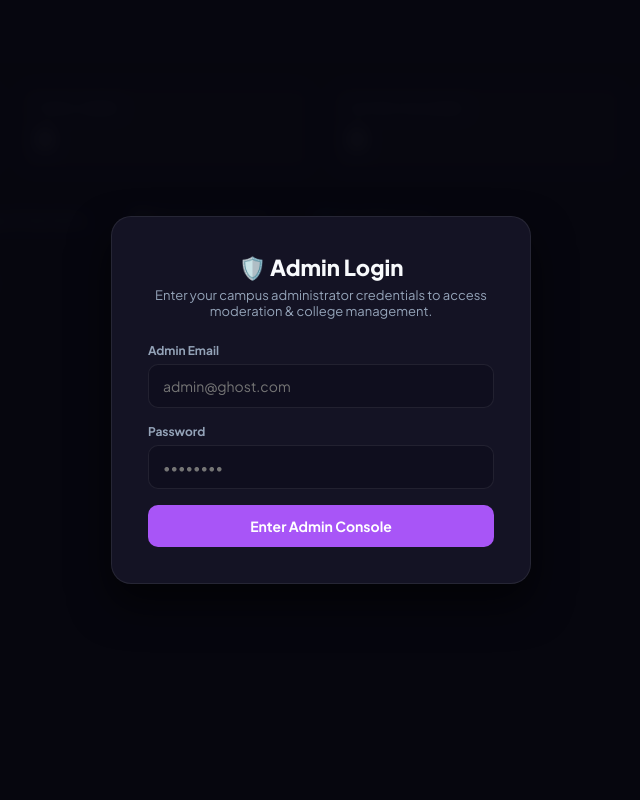
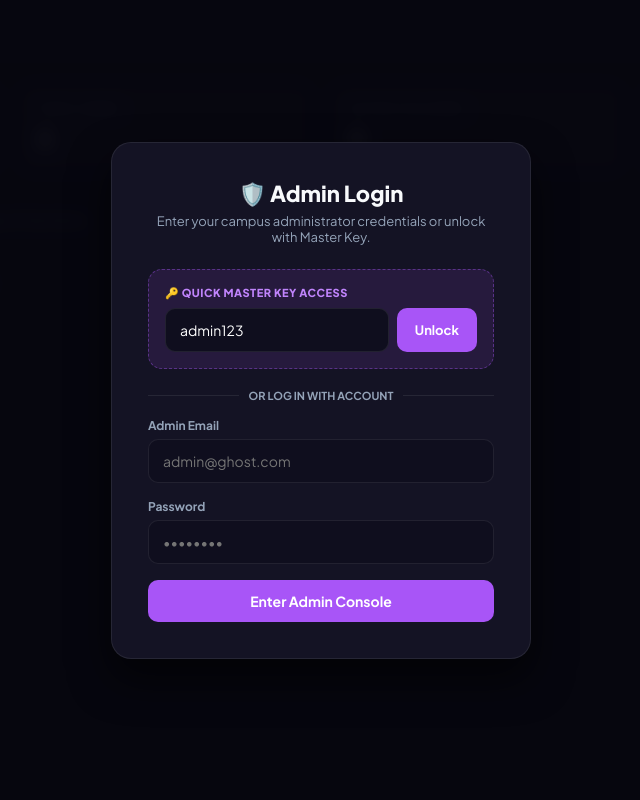
Before and after one commit to jalajakshipattada/ghost1, a web app: page /admin/index.html in a window 1280 px wide. Shown: the whole page, without its empty margins (319-959 px from the left). Run offline with its HTML, style and script files only (its server is not run), Linux system fonts and the light colour scheme; data that the repository does not hold is empty; some of the project's set-up classes (security, data sources, template engines, error pages and the like) are left out, and stand-ins take their place.

Commit message:
feat(admin): permit /admin, /admin123, /claim, /claim-login and add web master key login

```diff
--- a/src/main/java/com/ghostcommunity/backend/config/WebMvcConfig.java
+++ b/src/main/java/com/ghostcommunity/backend/config/WebMvcConfig.java
@@ -10,5 +10,7 @@ public class WebMvcConfig implements WebMvcConfigurer {
     public void addViewControllers(ViewControllerRegistry registry) {
         registry.addViewController("/admin").setViewName("forward:/admin/index.html");
         registry.addViewController("/admin/").setViewName("forward:/admin/index.html");
+        registry.addViewController("/admin123").setViewName("forward:/admin/index.html");
+        registry.addViewController("/admin123/").setViewName("forward:/admin/index.html");
     }
 }
--- a/src/main/java/com/ghostcommunity/backend/security/WebSecurityConfig.java
+++ b/src/main/java/com/ghostcommunity/backend/security/WebSecurityConfig.java
@@ -72,7 +72,8 @@ public class WebSecurityConfig {
                         .requestMatchers("/ws-ghost/**").permitAll() // Allow WebSocket Handshake
                         .requestMatchers("/api/media/download/**").permitAll() // Allow public image viewing
                         .requestMatchers("/api/messages/simulate/**").permitAll() // Allow simulate
-                        .requestMatchers("/", "/index.html", "/admin/**", "/static/**", "/*.html", "/*.js", "/*.css", "/assets/**").permitAll()
+                        .requestMatchers("/api/admin/claim", "/api/admin/claim-login").permitAll() // Allow master key claim & login
+                        .requestMatchers("/", "/index.html", "/admin", "/admin/", "/admin/**", "/admin123", "/admin123/", "/admin123/**", "/static/**", "/*.html", "/*.js", "/*.css", "/assets/**").permitAll()
                         .requestMatchers("/error").permitAll() // Allow Spring's error endpoint to return real errors
                         .anyRequest().authenticated()
                 );
--- a/src/main/resources/static/admin/index.html
+++ b/src/main/resources/static/admin/index.html
@@ -153,7 +153,23 @@
   <div id="authOverlay">
     <div class="login-card">
       <h2>🛡️ Admin Login</h2>
-      <p>Enter your campus administrator credentials to access moderation & college management.</p>
+      <p>Enter your campus administrator credentials or unlock with Master Key.</p>
+
+      <!-- QUICK MASTER KEY UNLOCK -->
+      <div style="background: rgba(168, 85, 247, 0.12); border: 1px dashed rgba(168, 85, 247, 0.4); border-radius: 14px; padding: 16px; margin-bottom: 20px; text-align: left;">
+        <label style="display: block; font-size: 11px; font-weight: 800; color: #C084FC; margin-bottom: 8px; letter-spacing: 0.5px;">🔑 QUICK MASTER KEY ACCESS</label>
+        <div style="display: flex; gap: 8px;">
+          <input type="text" id="masterKeyInput" class="input-field" placeholder="admin123" value="admin123" style="margin-bottom: 0;" />
+          <button class="btn-primary" style="width: auto; padding: 0 18px; white-space: nowrap; font-size: 13px;" onclick="loginWithMasterKey()">Unlock</button>
+        </div>
+      </div>
+
+      <div style="display: flex; align-items: center; gap: 10px; margin-bottom: 16px; color: var(--muted); font-size: 11px; font-weight: 700;">
+        <div style="flex: 1; height: 1px; background: var(--border);"></div>
+        <span>OR LOG IN WITH ACCOUNT</span>
+        <div style="flex: 1; height: 1px; background: var(--border);"></div>
+      </div>
+
       <div class="form-group">
         <label>Admin Email</label>
         <input type="email" id="loginEmail" class="input-field" placeholder="admin@ghost.com" />
@@ -286,6 +302,35 @@
         document.getElementById('authOverlay').style.display = 'flex';
       }
     };
+
+    async function loginWithMasterKey() {
+      const key = document.getElementById('masterKeyInput').value.trim();
+      const errEl = document.getElementById('loginError');
+      errEl.style.display = 'none';
+
+      try {
+        const res = await fetch('/api/admin/claim-login', {
+          method: 'POST',
+          headers: { 'Content-Type': 'application/json' },
+          body: JSON.stringify({ key })
+        });
+        if (!res.ok) {
+          const err = await res.json().catch(() => ({}));
+          errEl.innerText = err.error || 'Incorrect master key.';
+          errEl.style.display = 'block';
+          return;
+        }
+        const data = await res.json();
+        token = data.token;
+        localStorage.setItem('ghost_admin_token', token);
+        document.getElementById('authOverlay').style.display = 'none';
+        document.getElementById('adminName').innerText = (data.realName || 'Admin') + ' (@' + (data.ghostName || 'Admin') + ')';
+        loadDashboard();
+      } catch (e) {
+        errEl.innerText = 'Network connection failed.';
+        errEl.style.display = 'block';
+      }
+    }
 
     async function login() {
       const email = document.getElementById('loginEmail').value.trim();
```
Also changed, not shown: src/main/java/com/ghostcommunity/backend/controller/AdminController.java (+56 -6 lines).
